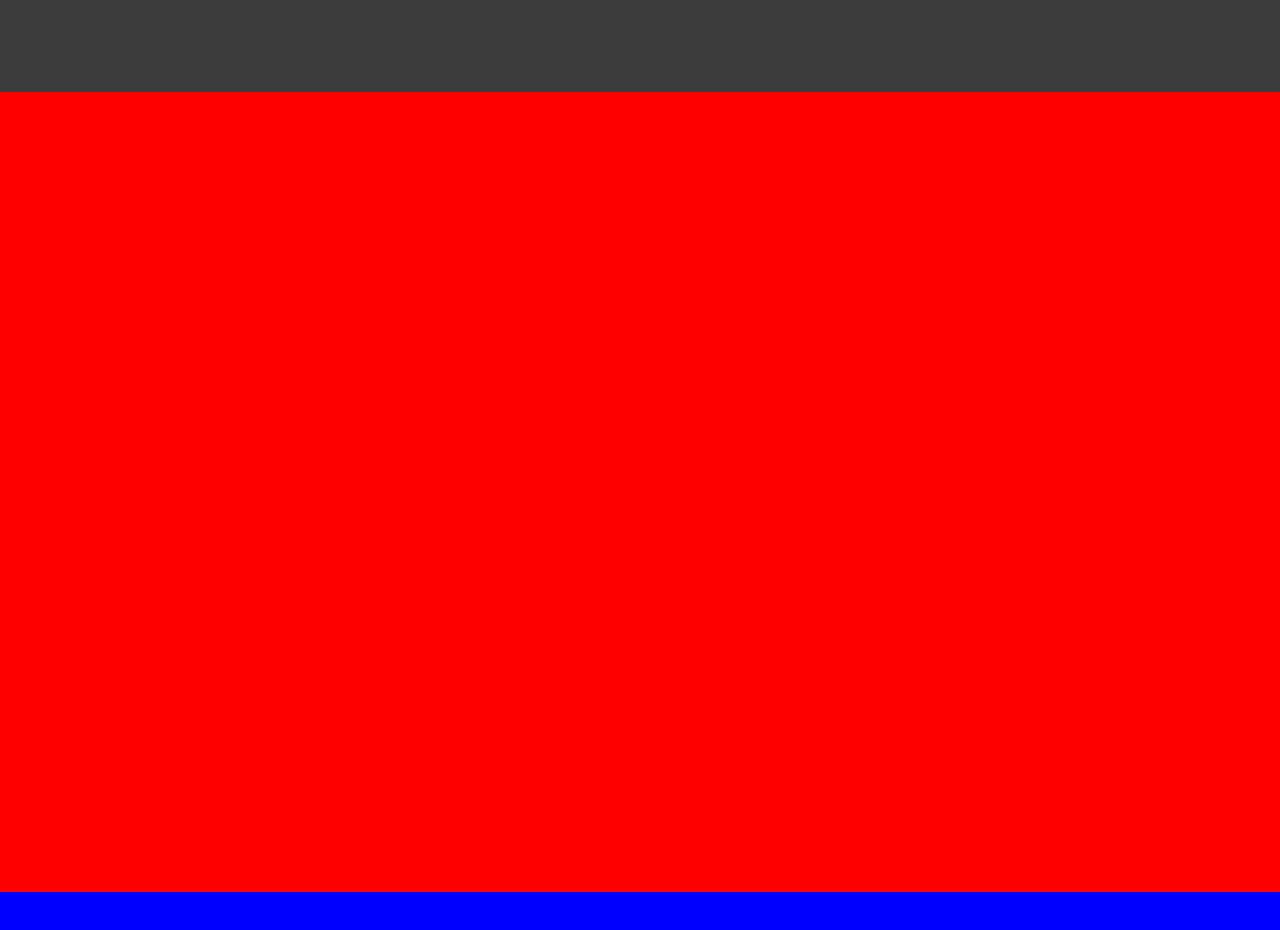
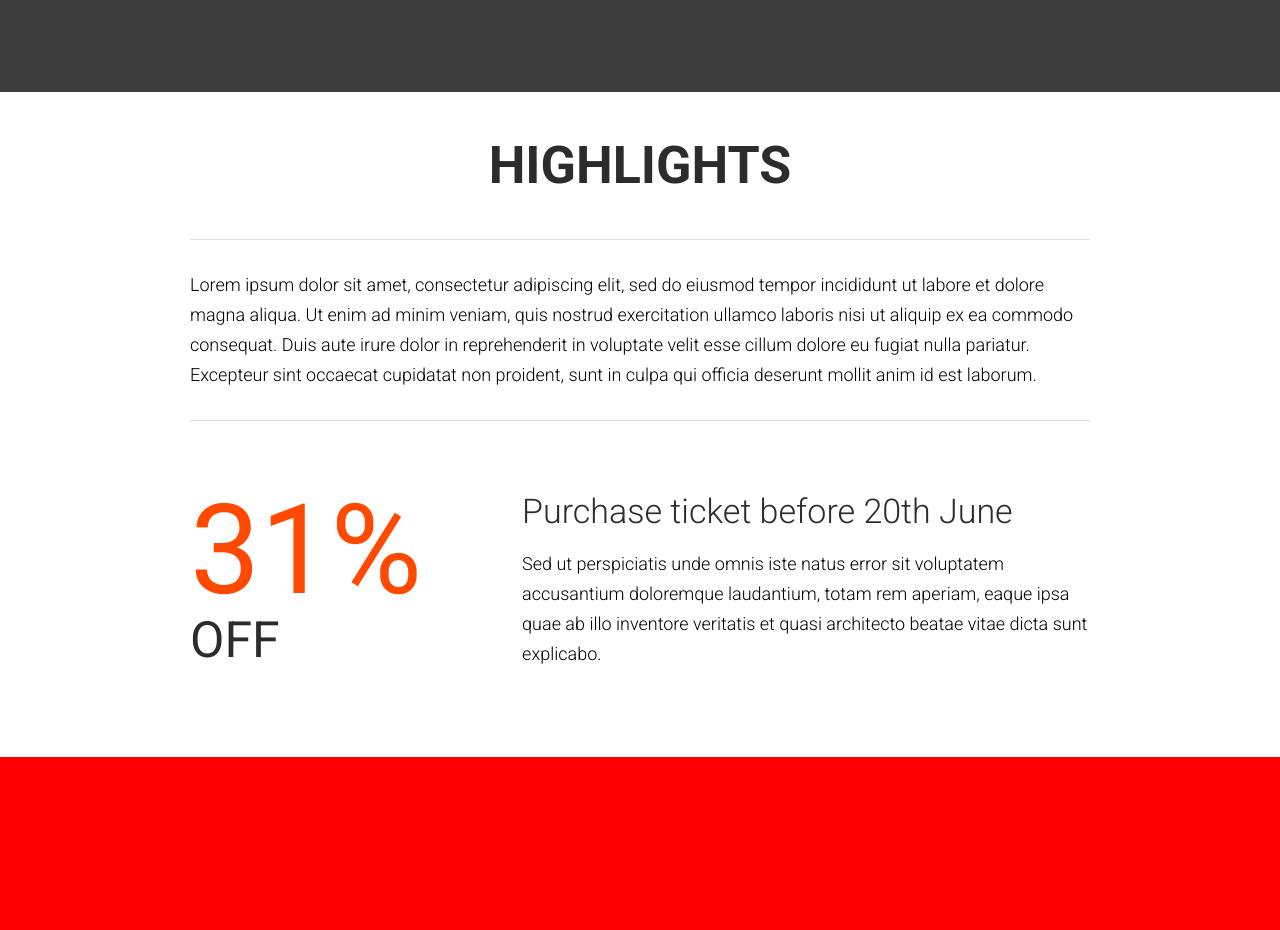
Before and after one commit to ferlobo1985/Udmy-Fullstack-practice-project-one-the_venue, a React (Create React App) app: page / in a window 1280 px wide. Shown: the part 1380-2310 px from the top of the page. Built offline with nearby package versions, Linux system fonts and the light colour scheme.

Commit message:
Creating the highlights

```diff
--- a/src/App.js
+++ b/src/App.js
@@ -6,6 +6,7 @@
 import Footer from './components/header_footer/Footer';
 import Featured from './components/featured';
 import VenueNfo from './components/venueNfo';
+import Highlights from './components/highlights'
 
 const App = () => {
   return (
@@ -20,6 +21,9 @@
         <VenueNfo/>
       </>
 
+      <>
+        <Highlights/>
+      </>
 
       <div style={{backgroundColor:'red',height:'800px'}}></div>
       <div style={{backgroundColor:'blue',height:'800px'}}></div>
--- /dev/null
+++ b/src/components/highlights/Description.js
@@ -0,0 +1,17 @@
+import React from 'react';
+import { Fade } from 'react-awesome-reveal'
+
+const Description = () => {
+    return(
+        <Fade>
+            <div className="center_wrapper">
+                <h2>Highlights</h2>
+                <div className="highlight_description">
+                Lorem ipsum dolor sit amet, consectetur adipiscing elit, sed do eiusmod tempor incididunt ut labore et dolore magna aliqua. Ut enim ad minim veniam, quis nostrud exercitation ullamco laboris nisi ut aliquip ex ea commodo consequat. Duis aute irure dolor in reprehenderit in voluptate velit esse cillum dolore eu fugiat nulla pariatur. Excepteur sint occaecat cupidatat non proident, sunt in culpa qui officia deserunt mollit anim id est laborum.
+                </div>
+            </div>
+        </Fade>
+    )
+}
+
+export default Description
--- /dev/null
+++ b/src/components/highlights/Discount.js
@@ -0,0 +1,55 @@
+import React,{ useState, useEffect } from 'react';
+import { Fade, Slide } from 'react-awesome-reveal'
+
+const Discount = () => {
+    const end = 30;
+    const [start,setStart] = useState(0);
+
+    const porcentage = () => {
+        if(start < end){
+            setStart(prevCount => prevCount+1)
+        }
+    }
+
+    useEffect(()=>{
+        if( start > 0 && start < 30){
+            setTimeout(()=>{
+                setStart(prevCount => prevCount+1)
+            },30)
+        }
+    },[start])
+
+
+    return(
+        <div className="center_wrapper">
+            <div className="discount_wrapper">
+
+                <Fade
+                    onVisibilityChange={ (inView) => {
+                        if(inView){
+                            porcentage()
+                        }
+                    }}
+                >
+                    <div className="discount_porcentage">
+                        <span>{start}%</span>
+                        <span>OFF</span>
+                    </div>
+                </Fade>
+
+                <Slide right>
+                    <div className="discount_description">
+                        <h3>Purchase ticket before 20th June</h3>
+                        <p>
+                        Sed ut perspiciatis unde omnis iste natus error sit voluptatem accusantium doloremque laudantium, totam rem aperiam, eaque ipsa quae ab illo inventore veritatis et quasi architecto beatae vitae dicta sunt explicabo.
+                        </p>
+                    </div>
+
+                </Slide>
+
+            </div>
+        </div>
+    )
+}
+
+export default Discount
--- /dev/null
+++ b/src/components/highlights/index.js
@@ -0,0 +1,14 @@
+import React from 'react';
+import Description from './Description';
+import Discount from './Discount';
+
+const Highlights = () => {
+    return(
+        <div className="highlight_wrapper">
+            <Description/>
+            <Discount/>
+        </div>
+    )
+}
+
+export default Highlights;
```
